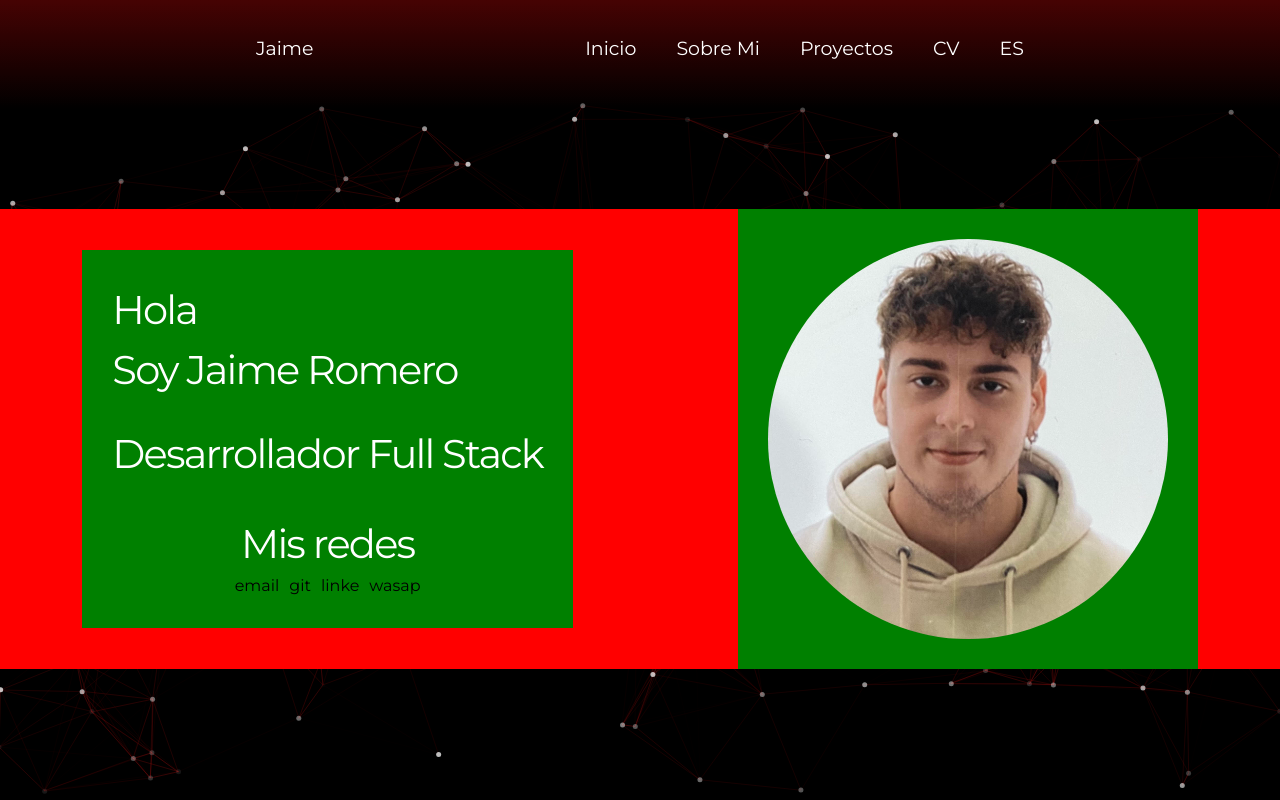
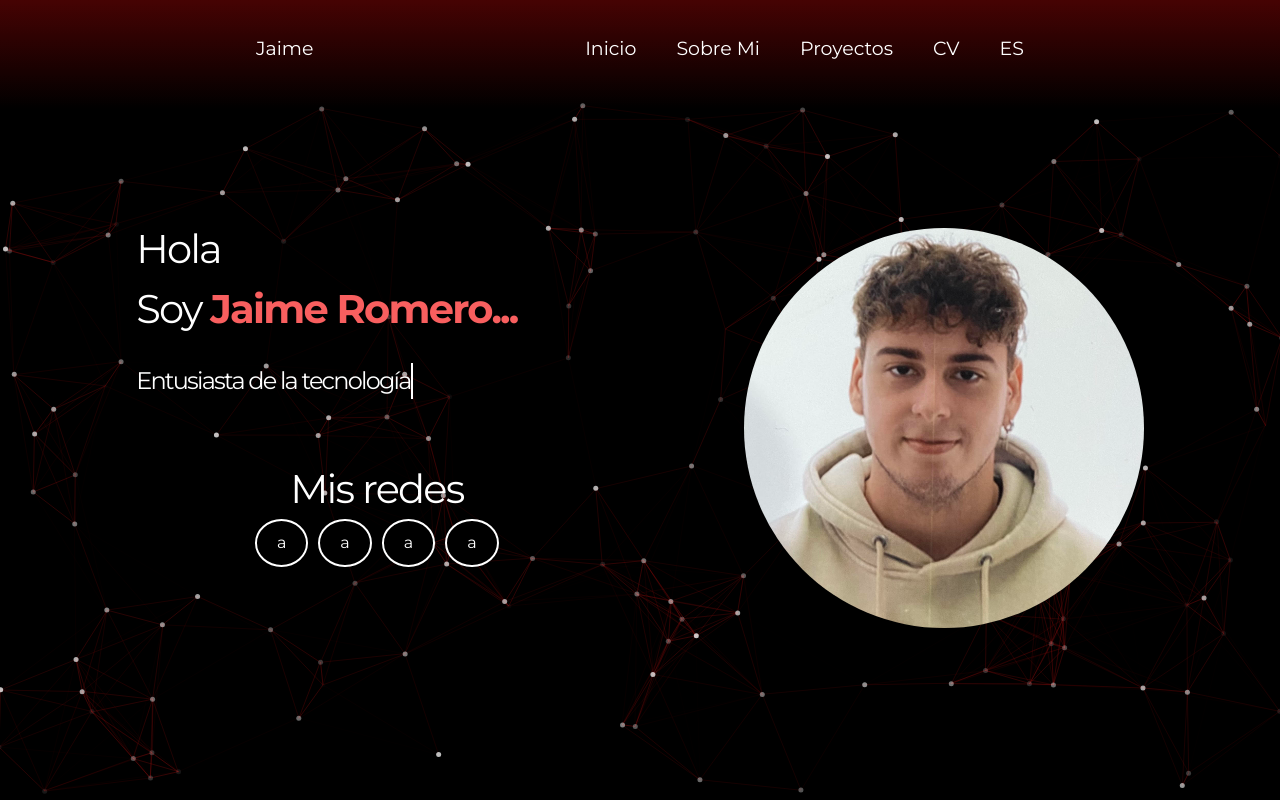
Before and after one commit to jaime-rh/portfolio2, an Angular app: page / in a window 1280 px wide. Built offline with nearby package versions, Linux system fonts and the light colour scheme.

Commit message:
funcion borrar se queda bug inicio

```diff
--- a/src/app/inicio/inicio.component.css
+++ b/src/app/inicio/inicio.component.css
@@ -11,24 +11,23 @@ p{
 .inicio{
     display: flex;
     flex-direction: row;
-    justify-content: space-around;
-    background-color: red;
+    justify-content: center;
+    gap: 13%;
     padding: 0;
     align-items: center;
-    margin-top: 100px;
+    margin-top: 80px;
 }
 
 .inicioIzq{
     display: flex;
     flex-direction: column;
-    background-color: green;
     padding: 30px;
+    padding-bottom: 100px;
 }
 
 .inicioDer{
     display: flex;
     flex-direction: column;
-    background-color: green;
     padding: 30px;
 }
 
@@ -42,6 +41,7 @@ p{
     display: flex;
     flex-direction: column;
     padding-top: 30px;
+    padding-left: 100px;
 }
 
 .nombreRedes{
@@ -54,3 +54,37 @@ p{
     justify-content: center;
     gap: 10px;
 }
+
+.presentacion{
+    display: flex;
+    flex-direction: column;
+    padding-bottom: 30px;
+}
+
+.boton{
+    background-color: black;
+    color: white;
+    border: 2px solid white;
+    border-radius: 50%;
+    padding: 10px 20px;
+    font-size: 16px;
+    cursor: pointer;
+    transition: background-color 0.3s, color 0.3s;
+}
+
+#nombreJaime{
+    color: #F85F5F;
+    font-weight: bolder;
+}
+
+.cambiante {
+  font-size: 24px;
+  white-space: nowrap;
+  border-right: 2px solid #ffffff;
+  width: fit-content;
+  animation: parpadeoCursor 0.7s steps(1) infinite;
+}
+
+@keyframes parpadeoCursor {
+  50% { border-color: transparent; }
+}
--- a/src/app/inicio/inicio.component.html
+++ b/src/app/inicio/inicio.component.html
@@ -1,20 +1,20 @@
 
     <div class="inicio">
         <div class="inicioIzq">
-            <div>
+            <div class="presentacion">
                 <p>Hola</p>
-                <p>Soy Jaime Romero</p><br>
-                <p>Desarrollador Full Stack</p>
+                <p>Soy <span id="nombreJaime">Jaime Romero...</span></p><br>
+                <p class="cambiante">{{ textoActual }}</p>
             </div>
             <div class="redes">
                 <div class="nombreRedes">
                     <p>Mis redes</p>
                 </div>
                 <div class="botonesRedes">
-                    <button>email</button>
-                    <button>git</button>
-                    <button>linke</button>
-                    <button>wasap</button>
+                    <button class="boton">a</button>
+                    <button class="boton">a</button>
+                    <button class="boton">a</button>
+                    <button class="boton">a</button>
                 </div>
             </div>
         </div>
--- a/src/app/inicio/inicio.component.ts
+++ b/src/app/inicio/inicio.component.ts
@@ -1,12 +1,54 @@
-import { Component } from '@angular/core';
+import { CommonModule } from '@angular/common';
+import { ChangeDetectorRef, Component, OnInit } from '@angular/core';
 
 @Component({
   selector: 'app-inicio',
   standalone: true,
-  imports: [],
+  imports: [CommonModule],
   templateUrl: './inicio.component.html',
   styleUrl: './inicio.component.css'
 })
-export class InicioComponent {
+export class InicioComponent implements OnInit {
+    textoActual = '';
+    private textos = ['Desarrollador Full Stack', 'Entusiasta de la tecnología'];
 
+    private velocidadEscribir = 100;
+    private velocidadBorrar = 50;
+    private pausaFinal = 1500;
+
+    constructor(private cdr: ChangeDetectorRef) {}
+
+    ngOnInit(): void {
+      this.cicloTextos(0);
+    }
+
+    private cicloTextos(indiceTexto: number): void {
+      const textoActual = this.textos[indiceTexto];
+      let indiceLetra = textoActual.length;
+
+      // Borrar el texto letra por letra
+      const borrar = () => {
+        if (indiceLetra >= 0) {
+          this.textoActual = textoActual.slice(0, indiceLetra--);
+          this.cdr.detectChanges();
+          setTimeout(borrar, this.velocidadBorrar);
+        } else {
+          escribir(0);
+        }
+      };
+
+      // Escribir el siguiente texto letra por letra
+      const escribir = (i: number) => {
+        const siguienteTexto = this.textos[(indiceTexto + 1) % this.textos.length];
+        if (i <= siguienteTexto.length) {
+          this.textoActual = siguienteTexto.slice(0, i);
+          this.cdr.detectChanges();
+          setTimeout(() => escribir(i + 1), this.velocidadEscribir);
+        } else {
+          setTimeout(() => this.cicloTextos((indiceTexto + 1) % this.textos.length), this.pausaFinal);
+        }
+      };
+
+      borrar(); // iniciar borrado
+    }
 }
```
